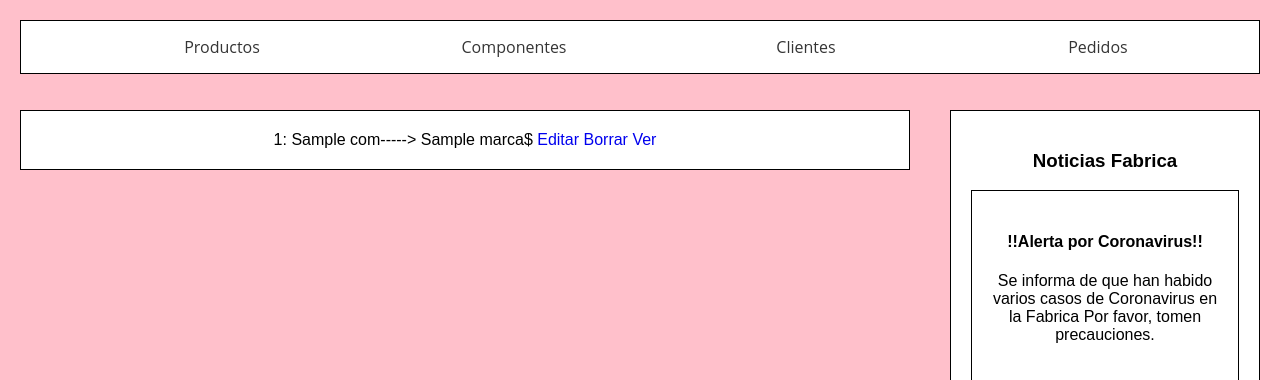
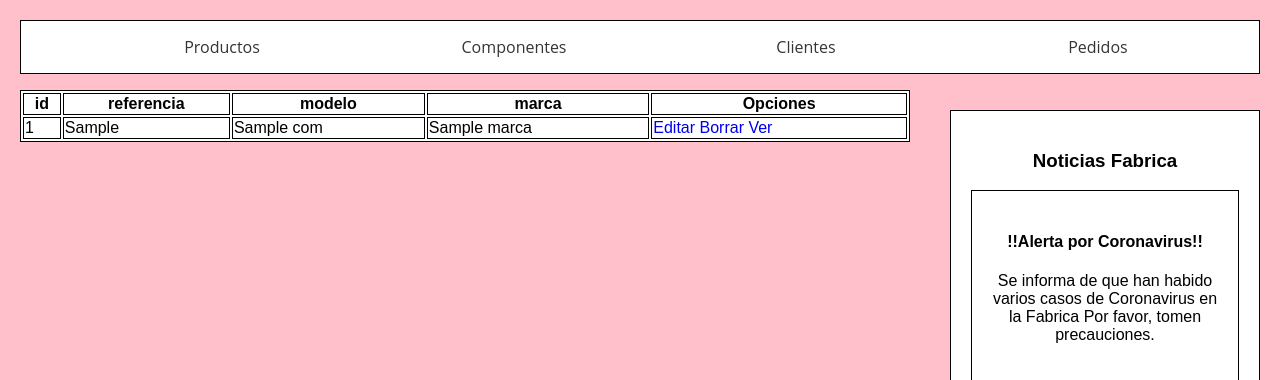
Before and after one commit to galdoseneko10/IW-YERAY-ZATON-ENEKO-, a Django app: template appProject/templates/componentes.html in a window 1280 px wide. Shown: the part 122-502 px from the top of the page. Run offline with Django 3.2, Linux system fonts and the light colour scheme; the template is opened without the code that fills it: most values are stand-ins (such as "Sample title", 1, 10 or a date in 2020); parts of the project's set-up code (start-up, migrations or seed data) failed here and were passed over.

Commit message:
Lista clientes y lista componentes (plantilla)

```diff
--- a/appProject/static/styles.css
+++ b/appProject/static/styles.css
@@ -165,3 +165,25 @@ ul{
 	opacity: 1;
 
 }
+
+.clienteslista button{
+border: solid 00px;
+padding: 10px;
+border-radius: 5px;
+background:red;
+}
+
+.clienteslista .element{
+max-width:40%;
+margin: 0 auto;
+text-align:left;
+}
+
+.componenteslista table, .componenteslista th, .componenteslista tr, .componenteslista td{
+border: solid 1px black;
+}
+
+.componenteslista table{
+width: 100%;
+background: white;
+}
--- a/appProject/templates/componentes.html
+++ b/appProject/templates/componentes.html
@@ -2,17 +2,33 @@
 
 
 {% block contenido %}
-<ul class="visualizar">
+<div class="componenteslista">
+    <table>
+        <tr>
+            <th>id</th>
+            <th>referencia</th>
+            <th>modelo</th>
+            <th>marca</th>
+            <th>Opciones</th>
+        </tr>
+        <tbody>
     {% for com in lista_componentes %}
-    <li class="visualizar1">
-        {{ com.id }}: {{ com.nombre_modelo }}-----> {{  com.marca }}$
-        <a href="edit/{{ com.id }}">Editar</a>
-        <a href="delete/{{ com.id }}"
-          onClick="return confirm('¿Seguro que quieres borrar a {{com.nombre_modelo}}?');">
-            Borrar
-        </a>
-        <a href="/../appProject/componente/{{ com.id }}">Ver</a>
-    </li>
-    {% endfor %}
-</ul>
+
+        <tr>
+            <td>{{com.id}}</td>
+            <td>{{com.codigo_referencia}}</td>
+            <td>{{ com.nombre_modelo }}</td>
+            <td>{{  com.marca }}</td>
+            <td> <a href="edit/{{ com.id }}">Editar</a>
+            <a href="delete/{{ com.id }}" onClick="return confirm('¿Seguro que quieres borrar a {{com.nombre_modelo}}?');">
+                Borrar
+            </a>
+            <a href="/../appProject/componente/{{ com.id }}">Ver</a></td>
+        </tr>
+
+        {% endfor %}
+         </tbody>
+    </table>
+
+</div>
 {% endblock %}
```
Also changed, not shown: appProject/templates/clientes.html (+18 -6 lines), db.sqlite3.
